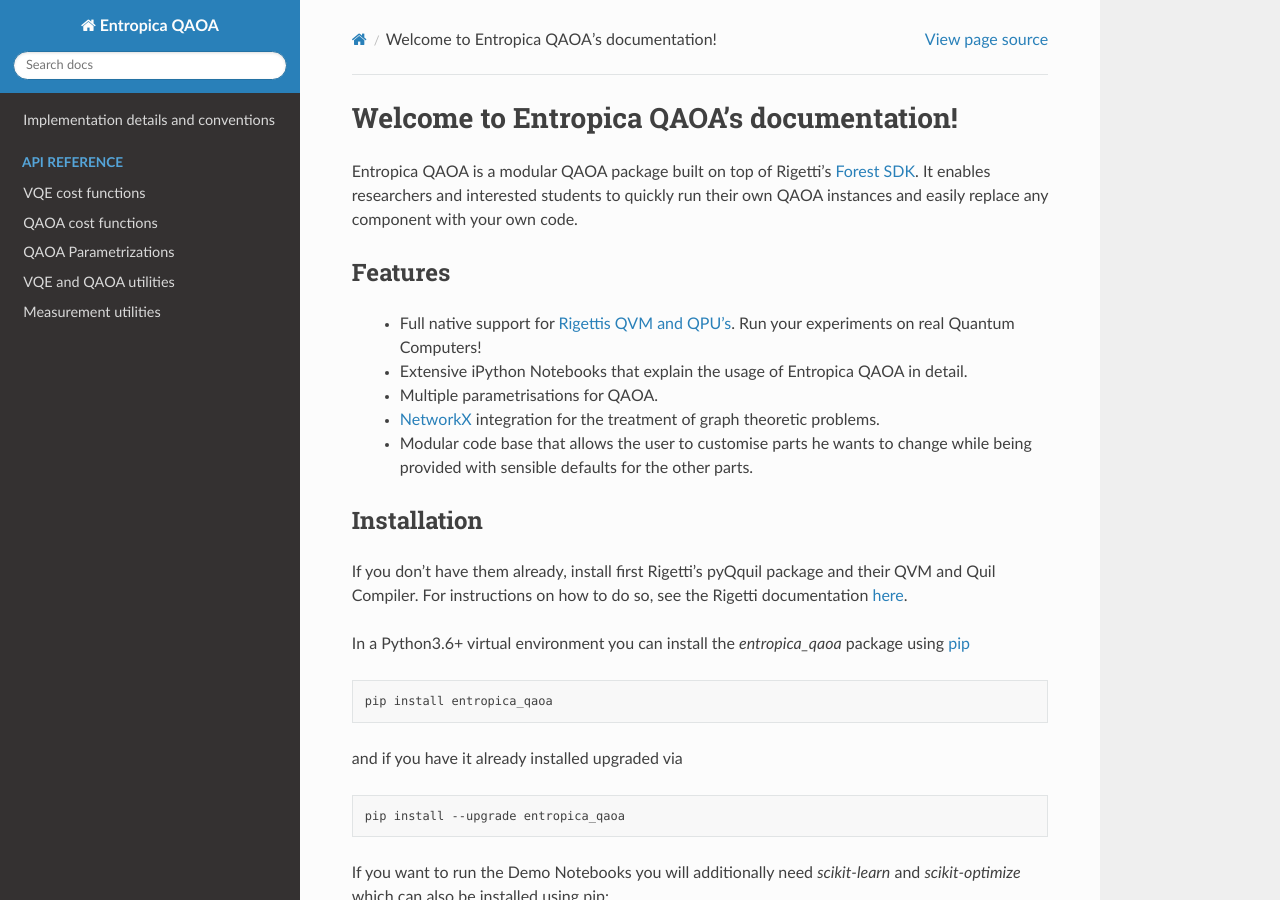
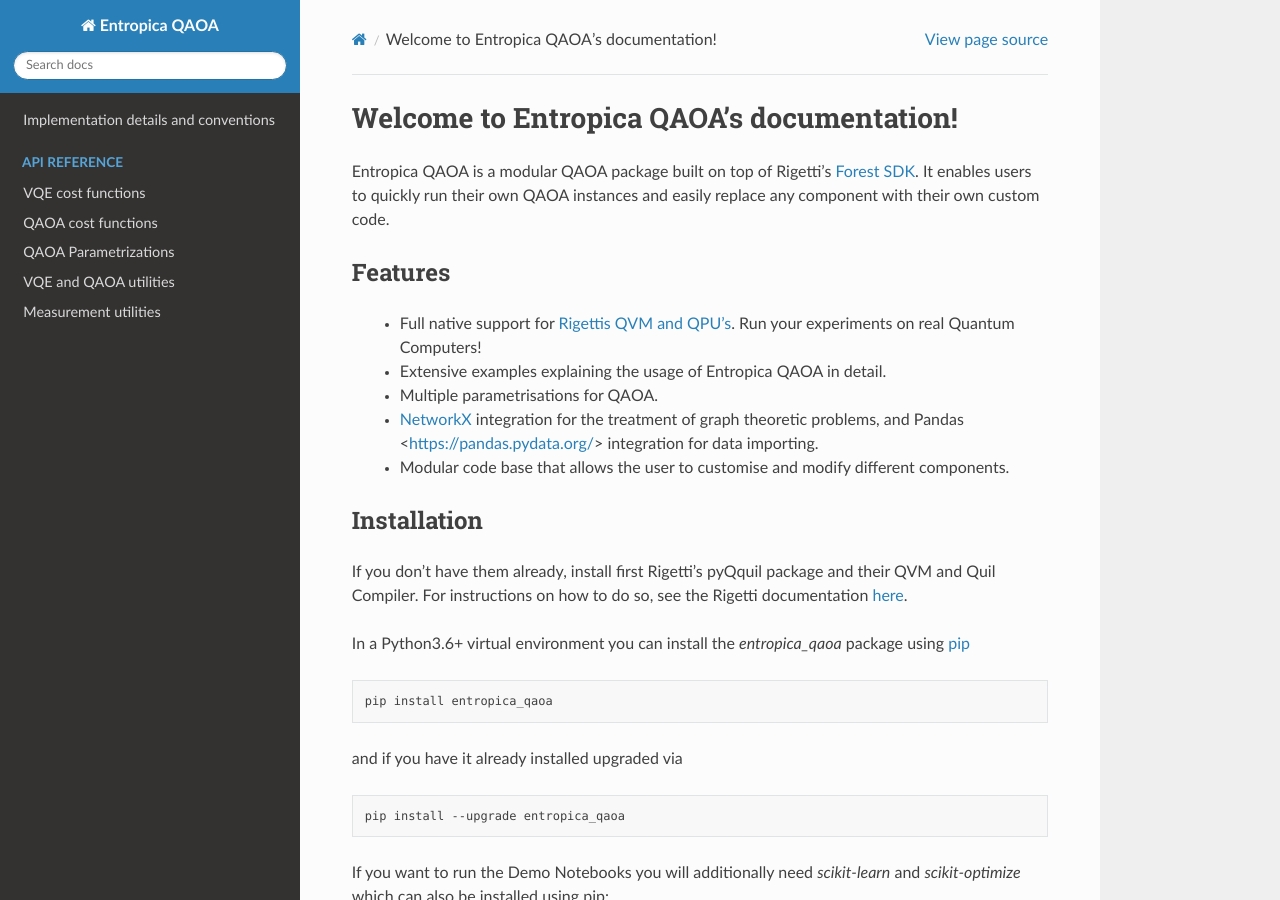
Before and after one commit to entropicalabs/entropica_qaoa, a Sphinx documentation site: the page built from docs/source/index.rst, in a window 1280 px wide and 900 px high. Built offline with Sphinx 7.4.7 and the Read the Docs theme 2.0.0, drawn with Linux system fonts in a browser that asks for light colours; pages that are not in the unit, such as notebooks, are missing from menus.

```diff
--- a/docs/source/index.rst
+++ b/docs/source/index.rst
@@ -7,20 +7,18 @@
 ==========================================
 
 Entropica QAOA is a modular QAOA package built on top of Rigetti's
-`Forest SDK <https://www.rigetti.com/forest>`_. It enables researchers and
-interested students to quickly run their own QAOA instances and easily replace
-any component with your own code.
+`Forest SDK <https://www.rigetti.com/forest>`_. It enables users to quickly run their own QAOA instances and easily replace
+any component with their own custom code.
 
 Features
 --------
  - Full native support for `Rigettis QVM and QPU's <https://www.rigetti.com/qpu>`_. Run your experiments on real Quantum Computers!
- - Extensive iPython Notebooks that explain the usage of Entropica QAOA in
+ - Extensive examples explaining the usage of Entropica QAOA in
    detail.
  - Multiple parametrisations for QAOA.
  - `NetworkX <https://networkx.github.io/>`_ integration for the treatment of
-   graph theoretic problems.
- - Modular code base that allows the user to customise parts he wants to change
-   while being provided with sensible defaults for the other parts.
+   graph theoretic problems, and Pandas <https://pandas.pydata.org/> integration for data importing.
+ - Modular code base that allows the user to customise and modify different components.
 
 
 Installation
@@ -67,19 +65,15 @@
 .. toctree::
    :maxdepth: 3
 
-   faq
-   changelog
-
-.. toctree::
-   :maxdepth: 3
-   :caption: The Demo Notebooks
-
    notebooks/1_AnExampleWorkflow
    notebooks/2_ParameterClasses
    notebooks/3_AdvancedParameterClasses
    notebooks/4_CostFunctionsAndVQE
    notebooks/5_QAOAUtilities
    notebooks/6_ClusteringWithQAOA
+
+   faq
+   changelog
 
 
 .. toctree::
```
Also changed, not shown: 8 other files.
